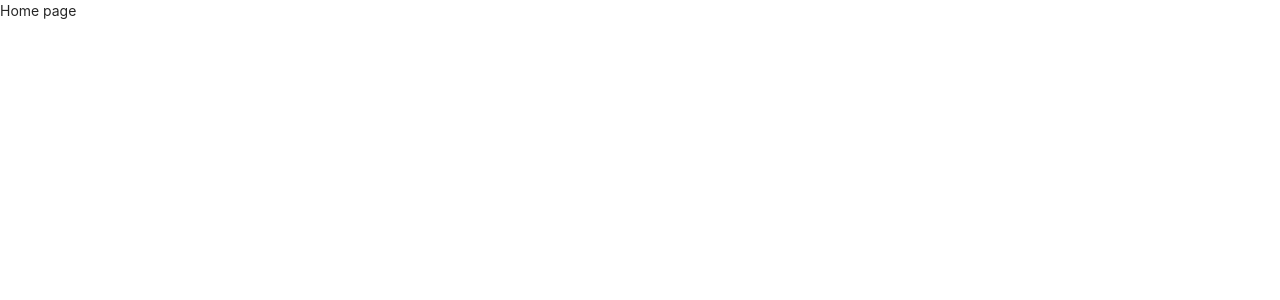
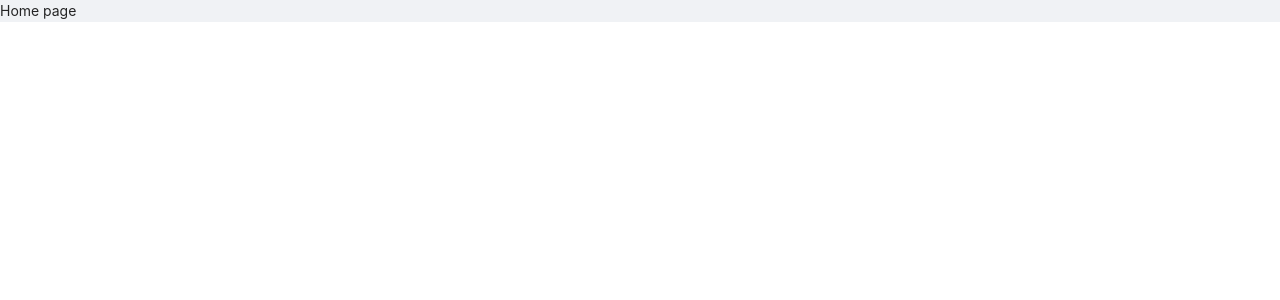
Before and after one commit to Petiazediter/CarAppRewrite, a React (Create React App) app in the folder car-app-frontend/: page / in a window 1280 px wide. Shown: the top 300 px of the page. Built offline with nearby package versions, Linux system fonts and the light colour scheme.

Commit message:
Wrap items to layout in App.tsx

```diff
--- a/car-app-frontend/src/App.tsx
+++ b/car-app-frontend/src/App.tsx
@@ -1,9 +1,11 @@
 import React from 'react';
 import { BrowserRouter, Route } from 'react-router-dom';
 import { About } from "./components/about-page/About";
+import { Layout } from 'antd'
 
 function App() {
   return (
+    <Layout>
       <BrowserRouter>
         <Route path="/" exact>
           Home page
@@ -12,6 +14,7 @@ function App() {
           <About/>
         </Route>
       </BrowserRouter>
+    </Layout>
   );
 }
 
```
Lines whose indentation alone changed are shown as unchanged.
